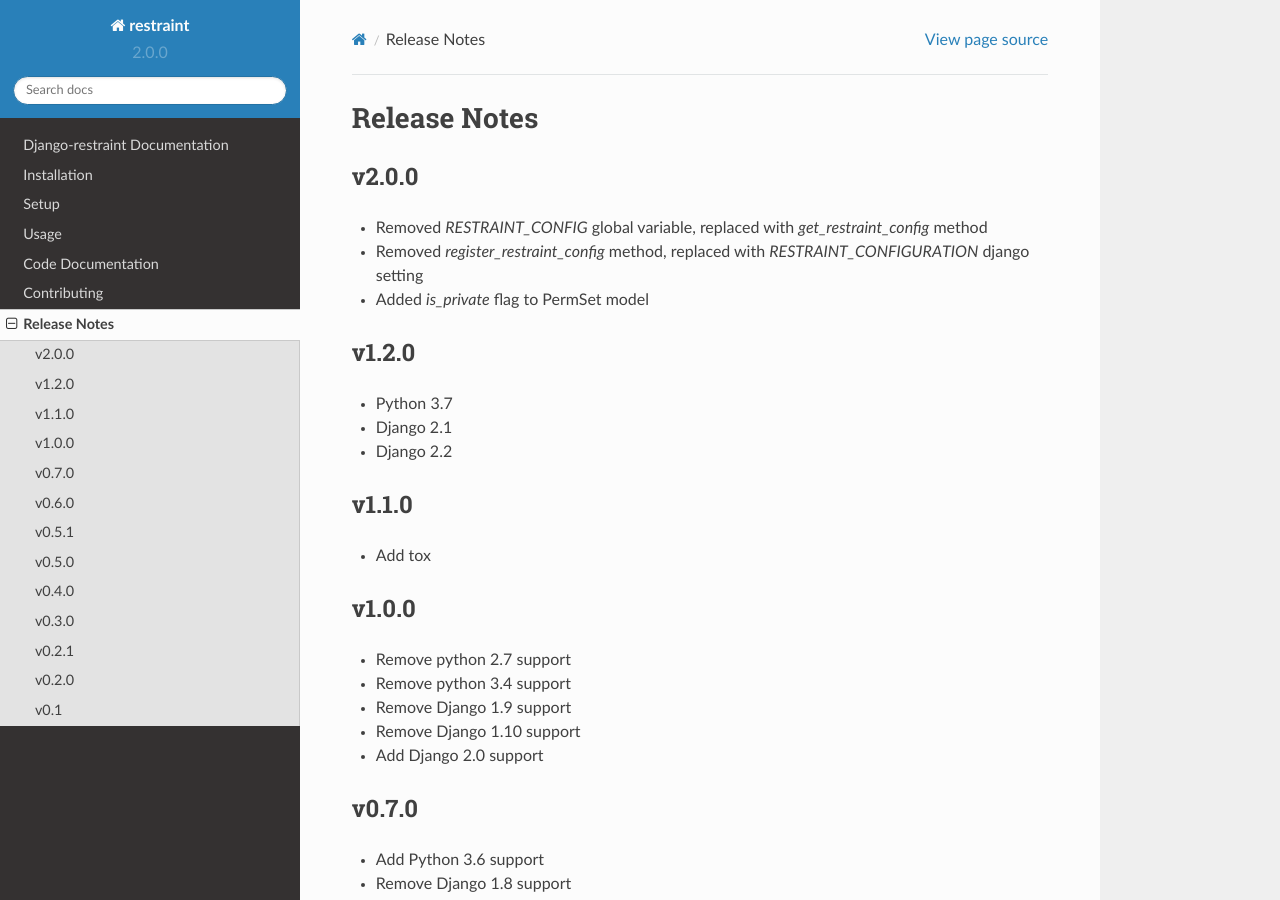
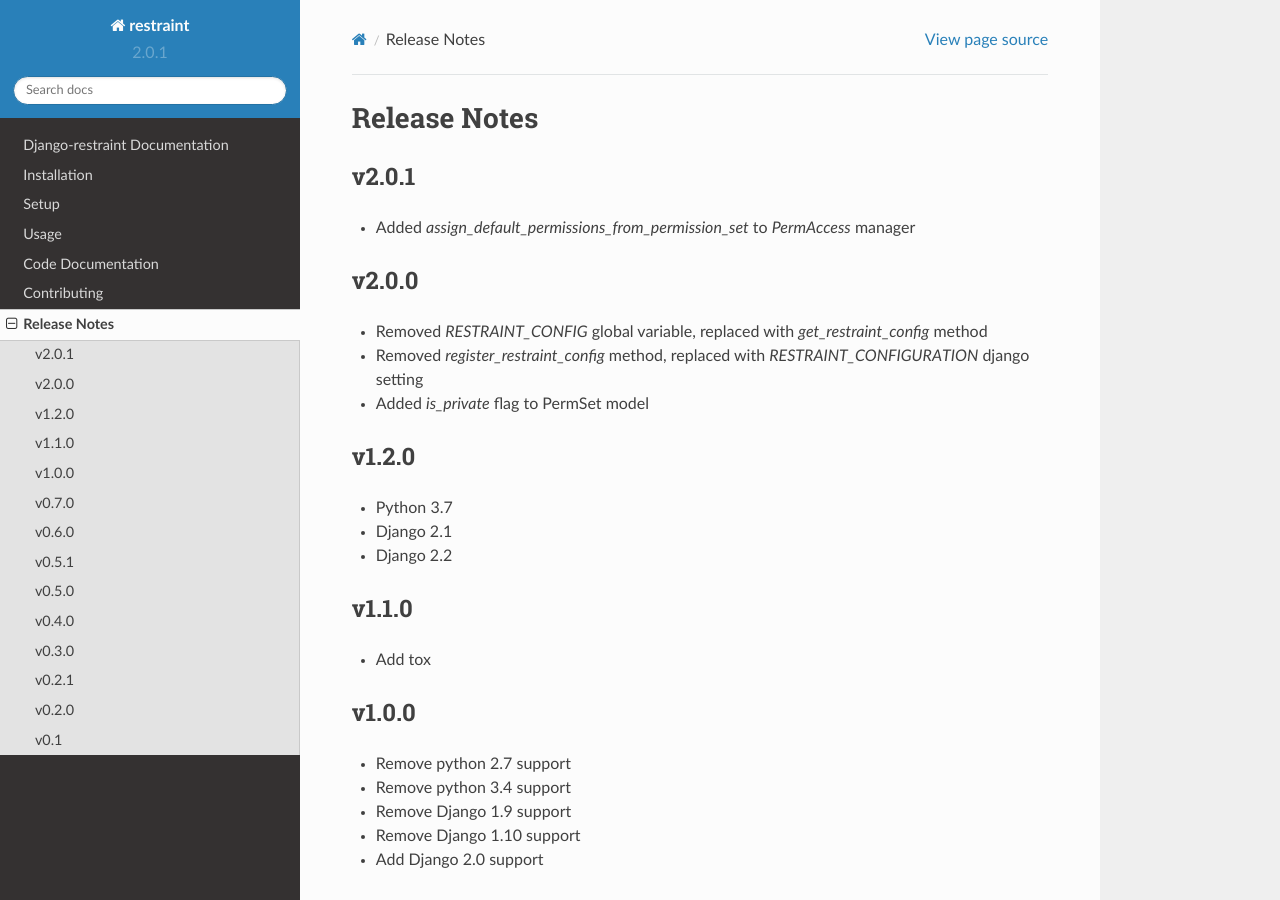
Before and after one commit to ambitioninc/django-restraint, a Sphinx documentation site: the page built from docs/release_notes.rst, in a window 1280 px wide and 900 px high. Built offline with Sphinx 7.4.7 and the Read the Docs theme 2.0.0, drawn with Linux system fonts in a browser that asks for light colours.

Commit message:
bump version, add release notes

```diff
--- a/docs/release_notes.rst
+++ b/docs/release_notes.rst
@@ -1,5 +1,9 @@
 Release Notes
 =============
+
+v2.0.1
+------
+* Added `assign_default_permissions_from_permission_set` to `PermAccess` manager
 
 v2.0.0
 ------
--- a/restraint/version.py
+++ b/restraint/version.py
@@ -1 +1 @@
-__version__ = '2.0.0'
+__version__ = '2.0.1'
```
